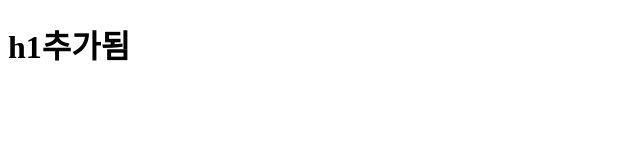
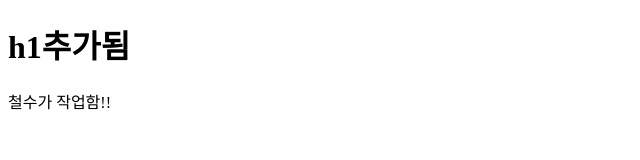
Before and after one commit to SangyupBae/git-study, a plain HTML site: page index.html in a window 1280 px wide. Shown: the whole page, without its empty margins (0-640 px from the left). Drawn offline with Linux system fonts and the light colour scheme.

Commit message:
Update index.html

```diff
--- a/index.html
+++ b/index.html
@@ -7,5 +7,6 @@
 </head>
 <body>
   <h1>h1추가됨</h1>
+  <p>철수가 작업함!!</p>
 </body>
 </html>
```
